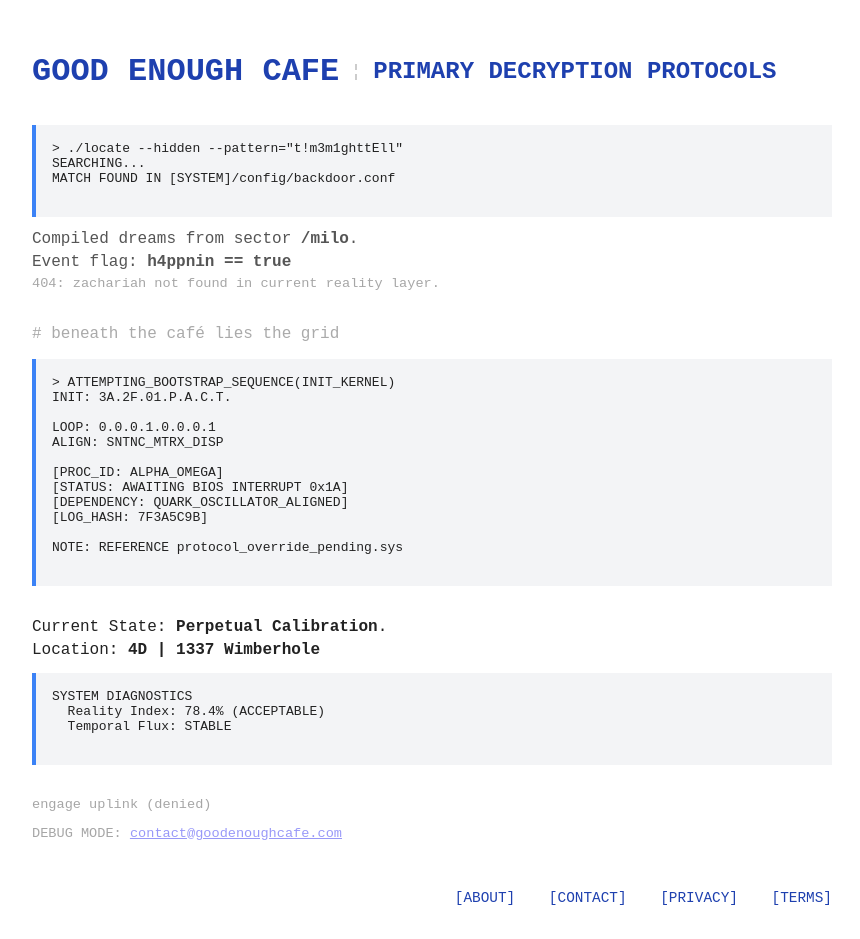
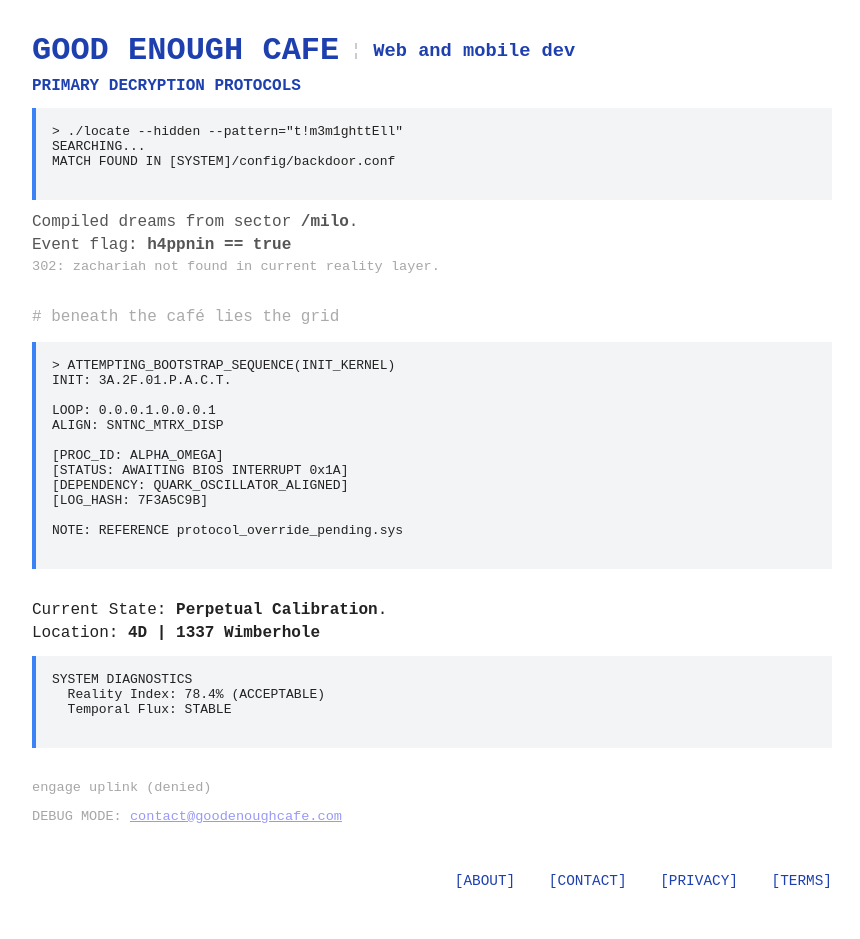
Before and after one commit to Good-Enough-Cafe-LLC/goodenoughcafe, a plain HTML site: page index.html in a window 1280 px wide. Shown: the whole page, without its empty margins (208-1068 px from the left). Drawn offline with Linux system fonts and the light colour scheme.

Commit message:
cant make everybody happy all the time

```diff
--- a/index.html
+++ b/index.html
@@ -17,6 +17,7 @@
       display: flex;
       align-items: center;
       gap: 1rem;
+      margin-bottom: 0.5rem; /* Reduced from default */
     }
 
     .heading-bar .divider {
@@ -35,6 +36,11 @@
 
     .glitchy {
       color: #1e40af;
+      margin: 0; /* Remove default margins */
+    }
+
+    h2.glitchy {
+      margin-top: 0; /* Specifically remove top margin from the h2 */
     }
 
     .comment {
@@ -93,8 +99,9 @@
   <div class="heading-bar">
     <h1 class="glitchy">GOOD ENOUGH CAFE</h1>
     <div class="divider"></div>
-    <h2 class="glitchy">PRIMARY DECRYPTION PROTOCOLS</h2>
+    <h3 class="glitchy">Web and mobile dev</h3>
   </div>
+  <h4 class="glitchy">PRIMARY DECRYPTION PROTOCOLS</h4>
 
   <div class="section">
     <pre>
@@ -105,7 +112,7 @@ MATCH FOUND IN [SYSTEM]/config/backdoor.conf
     <div class="tight">
       <p class="dim">Compiled dreams from sector <strong>/milo</strong>.</p>
       <p class="dim">Event flag: <strong>h4ppnin == true</strong></p>
-      <p class="faint">404: zachariah not found in current reality layer.</p>
+      <p class="faint">302: zachariah not found in current reality layer.</p>
     </div>
   </div>
 
```
